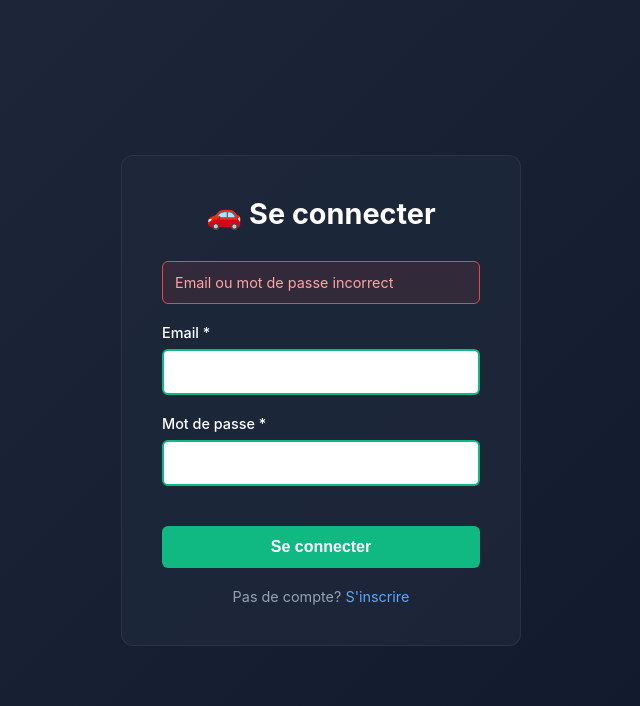
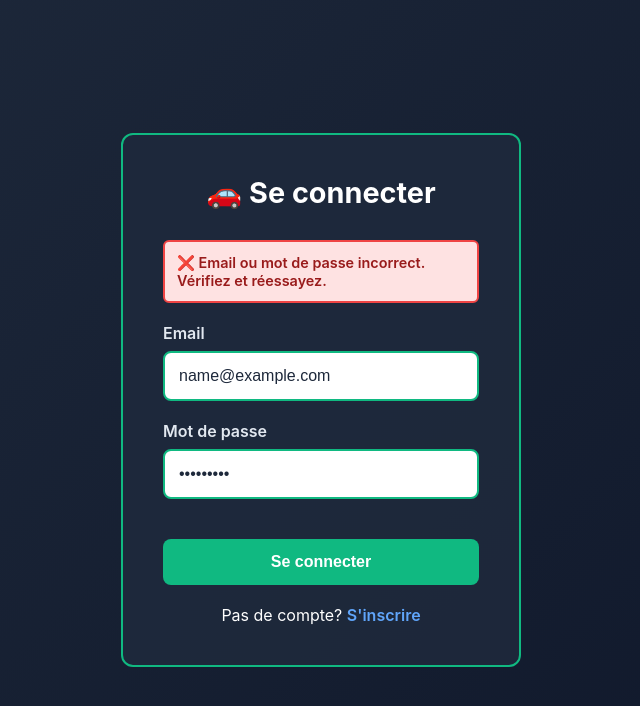
Before and after one commit to olivierlelevrier-spec/vehicle-auctions-site, a website: page login.html in a window 1280 px wide. Both pictures are taken after typing "name@example.com", "Sample123" into the empty fields and a click on the button "Se connecter". Shown: the whole page, without its empty margins (319-959 px from the left). Drawn offline with Linux system fonts and the light colour scheme.

```diff
--- a/login.html
+++ b/login.html
@@ -6,118 +6,60 @@
     <title>Connexion - VehicleAuctions</title>
     <style>
         * { margin: 0; padding: 0; box-sizing: border-box; }
-        body {
-            font-family: -apple-system, BlinkMacSystemFont, 'Segoe UI', Roboto, sans-serif;
-            background: linear-gradient(135deg, #1e293b 0%, #0f172a 100%);
-            color: white;
-            min-height: 100vh;
-            display: flex;
-            align-items: center;
-            justify-content: center;
-            padding: 20px;
-        }
-        .container {
-            max-width: 400px;
-            width: 100%;
-            background: rgba(30, 41, 59, 0.8);
-            border: 1px solid rgba(71, 85, 105, 0.3);
-            border-radius: 12px;
-            padding: 40px;
-        }
+        body { font-family: -apple-system, BlinkMacSystemFont, 'Segoe UI', Roboto, sans-serif; background: linear-gradient(135deg, #1e293b 0%, #0f172a 100%); color: white; min-height: 100vh; display: flex; align-items: center; justify-content: center; padding: 20px; }
+        .container { max-width: 400px; width: 100%; background: rgba(30, 41, 59, 0.95); border: 2px solid #10b981; border-radius: 12px; padding: 40px; }
         h1 { font-size: 1.8rem; margin-bottom: 30px; text-align: center; }
         .form-group { margin-bottom: 20px; }
-        label { display: block; margin-bottom: 8px; font-weight: 500; font-size: 0.9rem; }
-        input {
-            width: 100%;
-            padding: 12px;
-            border: 2px solid #10b981;
-            border-radius: 6px;
-            background: white; color: black;
-            color: white;
-            font-size: 1rem;
-        }
-        input:focus { outline: none; border-color: #10b981; background: rgba(15, 23, 42, 0.8); }
-        button {
-            width: 100%;
-            padding: 12px;
-            background: #10b981;
-            color: white;
-            border: none;
-            border-radius: 6px;
-            font-weight: 600;
-            font-size: 1rem;
-            cursor: pointer;
-            margin-top: 20px;
-        }
+        label { display: block; margin-bottom: 8px; font-weight: 600; color: #e2e8f0; }
+        input { width: 100%; padding: 14px; border: 2px solid #10b981; border-radius: 8px; background: white; color: #1e293b; font-size: 1rem; font-weight: 500; }
+        input::placeholder { color: #94a3b8; }
+        input:focus { outline: none; border-color: #34d399; background: #f0fdf4; }
+        button { width: 100%; padding: 14px; background: #10b981; color: white; border: none; border-radius: 8px; font-weight: 700; font-size: 1rem; cursor: pointer; margin-top: 20px; }
         button:hover { background: #059669; }
-        button:disabled { background: #64748b; cursor: not-allowed; }
-        .message {
-            padding: 12px;
-            margin-bottom: 20px;
-            border-radius: 6px;
-            display: none;
-            font-size: 0.9rem;
-        }
-        .error { background: rgba(239, 68, 68, 0.1); border: 1px solid #ef4444; color: #fca5a5; }
-        .success { background: rgba(34, 197, 94, 0.1); border: 1px solid #22c55e; color: #86efac; }
-        .link { text-align: center; margin-top: 20px; color: #94a3b8; font-size: 0.9rem; }
-        .link a { color: #60a5fa; text-decoration: none; }
-        .link a:hover { text-decoration: underline; }
+        .message { padding: 12px; margin-bottom: 20px; border-radius: 6px; display: none; font-size: 0.9rem; font-weight: 600; }
+        .error { background: #fee2e2; color: #991b1b; border: 2px solid #ef4444; }
+        .success { background: #dcfce7; color: #166534; border: 2px solid #22c55e; }
+        .link { text-align: center; margin-top: 20px; }
+        .link a { color: #60a5fa; text-decoration: none; font-weight: 600; }
     </style>
 </head>
 <body>
     <div class="container">
         <h1>🚗 Se connecter</h1>
         <div class="message" id="message"></div>
-
         <form id="loginForm">
             <div class="form-group">
-                <label for="email">Email *</label>
-                <input type="email" id="email" required>
+                <label>Email</label>
+                <input type="email" id="email" placeholder="jean@example.com" required>
             </div>
-
             <div class="form-group">
-                <label for="password">Mot de passe *</label>
-                <input type="password" id="password" required>
+                <label>Mot de passe</label>
+                <input type="password" id="password" placeholder="••••••" required>
             </div>
-
-            <button type="submit" id="submitBtn">Se connecter</button>
+            <button type="submit">Se connecter</button>
         </form>
-
         <div class="link">
             Pas de compte? <a href="signup.html">S'inscrire</a>
         </div>
     </div>
-
     <script>
         document.getElementById('loginForm').addEventListener('submit', function(e) {
             e.preventDefault();
-
             const email = document.getElementById('email').value.trim();
             const password = document.getElementById('password').value;
-
             const users = JSON.parse(localStorage.getItem('users') || '[]');
             const user = users.find(u => u.email === email && u.password === password);
-
-            if (!user) {
-                showMessage('Email ou mot de passe incorrect', 'error');
-                return;
-            }
-
+            if (!user) { showMessage('❌ Email ou mot de passe incorrect. Vérifiez et réessayez.', 'error'); return; }
             localStorage.setItem('currentUser', JSON.stringify(user));
-            showMessage('✅ Connexion réussie!', 'success');
-            document.getElementById('submitBtn').disabled = true;
-
-            setTimeout(() => {
-                window.location.href = 'browse.html';
-            }, 1500);
+            showMessage('✅ Connexion réussie! Redirection...', 'success');
+            setTimeout(() => { window.location.href = 'browse.html'; }, 1500);
         });
 
         function showMessage(text, type) {
-            const messageDiv = document.getElementById('message');
-            messageDiv.textContent = text;
-            messageDiv.className = 'message ' + type;
-            messageDiv.style.display = 'block';
+            const msg = document.getElementById('message');
+            msg.textContent = text;
+            msg.className = 'message ' + type;
+            msg.style.display = 'block';
         }
     </script>
 </body>
```
Also changed, not shown: browse.html (+5 -32 lines), signup.html (+32 -96 lines).
